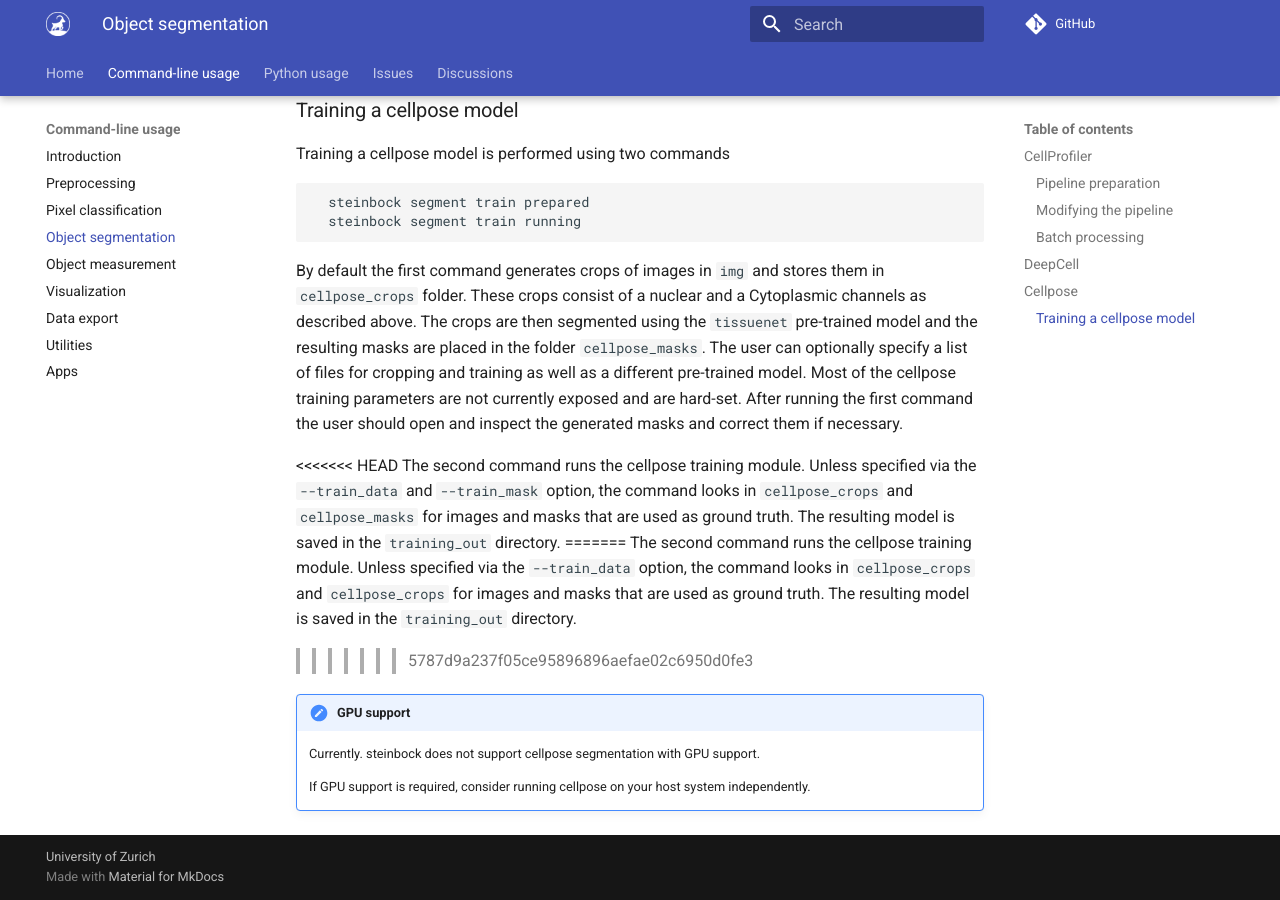
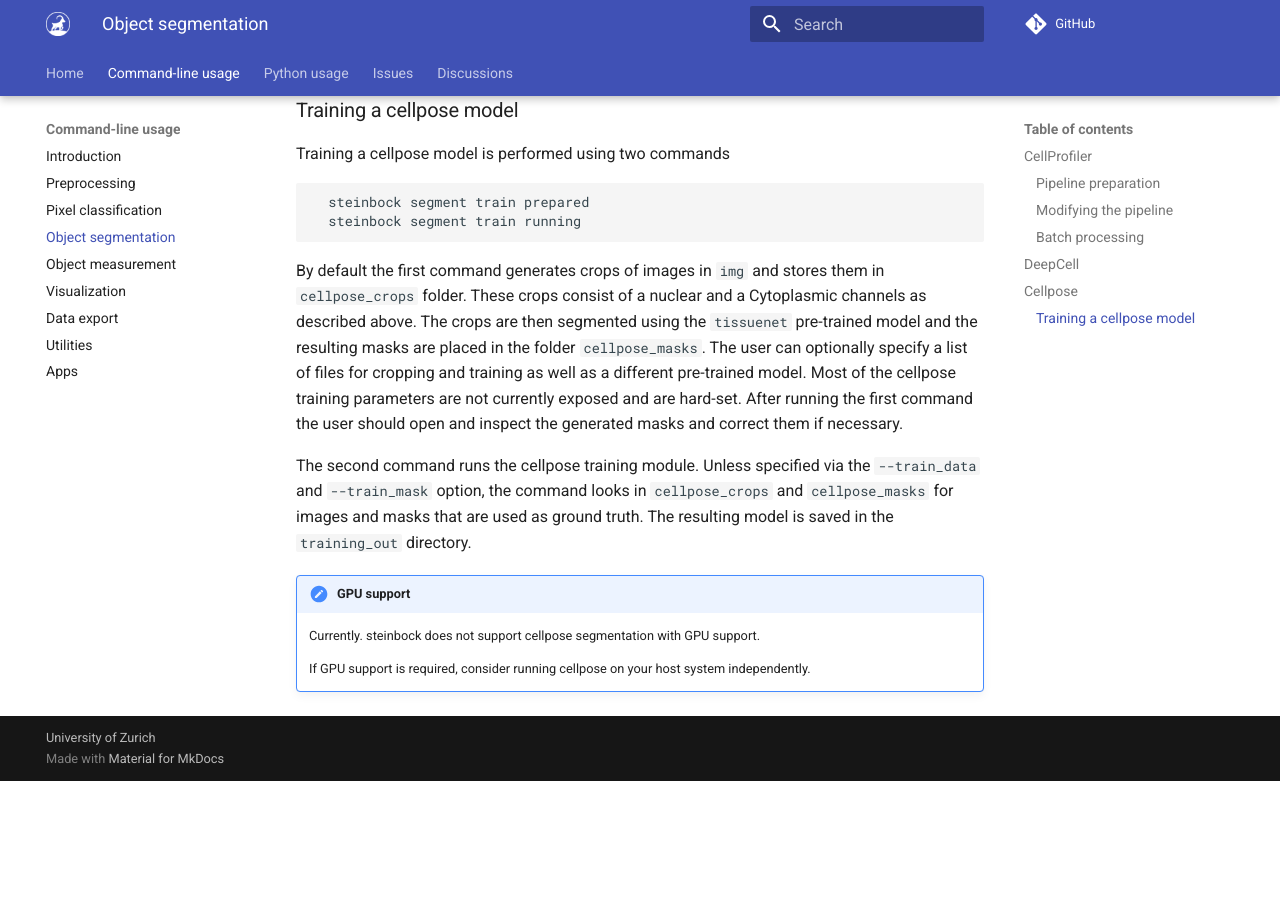
Before and after one commit to BodenmillerGroup/steinbock, an MkDocs documentation site: the page built from docs/cli/segmentation.md, in a window 1280 px wide and 900 px high, scrolled down 4539 px. Built offline with MkDocs 1.6.1 and Material for MkDocs 9.7.7, drawn with Linux system fonts in a browser that asks for light colours; comment, search, counter and statistics services are not loaded; the version menu is left out; after the commit the page ends 5320 px from its top, so only the background shows below that.

Commit message:
fix docs

```diff
--- a/docs/cli/segmentation.md
+++ b/docs/cli/segmentation.md
@@ -136,11 +136,7 @@
 
 By default the first command generates crops of images in `img` and stores them in `cellpose_crops` folder. These crops consist of a nuclear and a Cytoplasmic channels as described above. The crops are then segmented using the `tissuenet` pre-trained model and the resulting masks are placed in the folder `cellpose_masks`. The user can optionally specify a list of files for cropping and training as well as a different pre-trained model. Most of the cellpose training parameters are not currently exposed and are hard-set. After running the first command the user should open and inspect the generated masks and correct them if necessary.
 
-<<<<<<< HEAD
 The second command runs the cellpose training module. Unless specified via the `--train_data` and `--train_mask` option, the command looks in `cellpose_crops` and `cellpose_masks` for images and masks that are used as ground truth. The resulting model is saved in the `training_out` directory.
-=======
-The second command runs the cellpose training module. Unless specified via the `--train_data` option, the command looks in `cellpose_crops` and `cellpose_crops` for images and masks that are used as ground truth. The resulting model is saved in the `training_out` directory.
->>>>>>> 5787d9a237f05ce95896896aefae02c6950d0fe3
 
 
 
```
